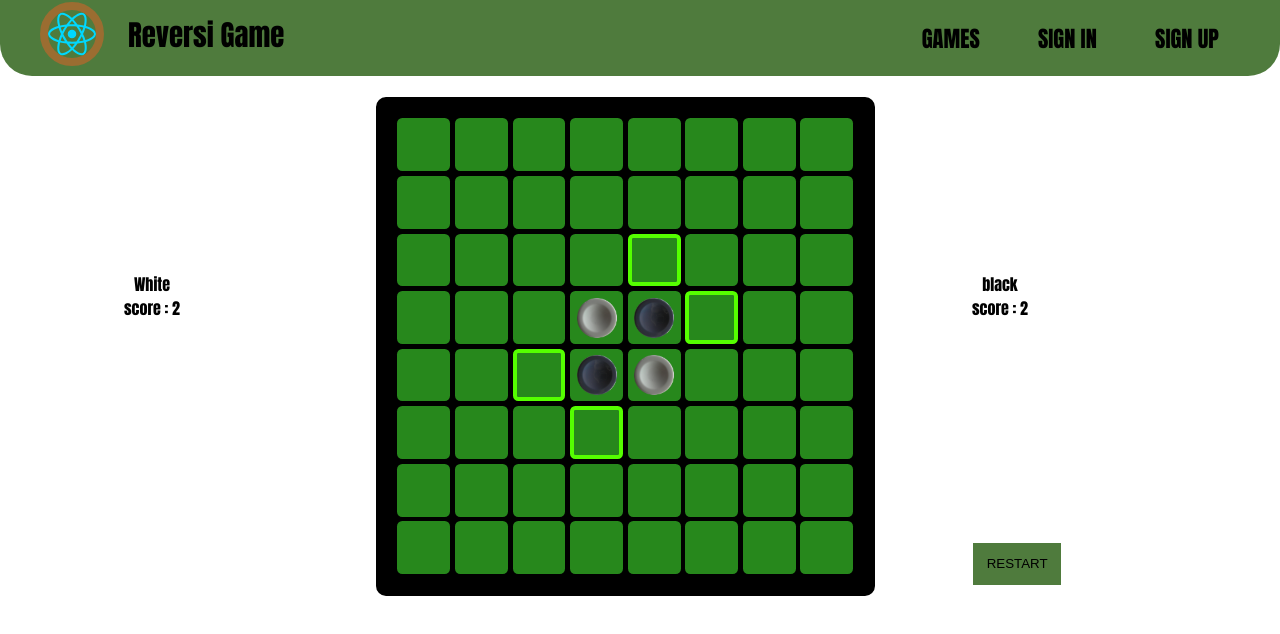
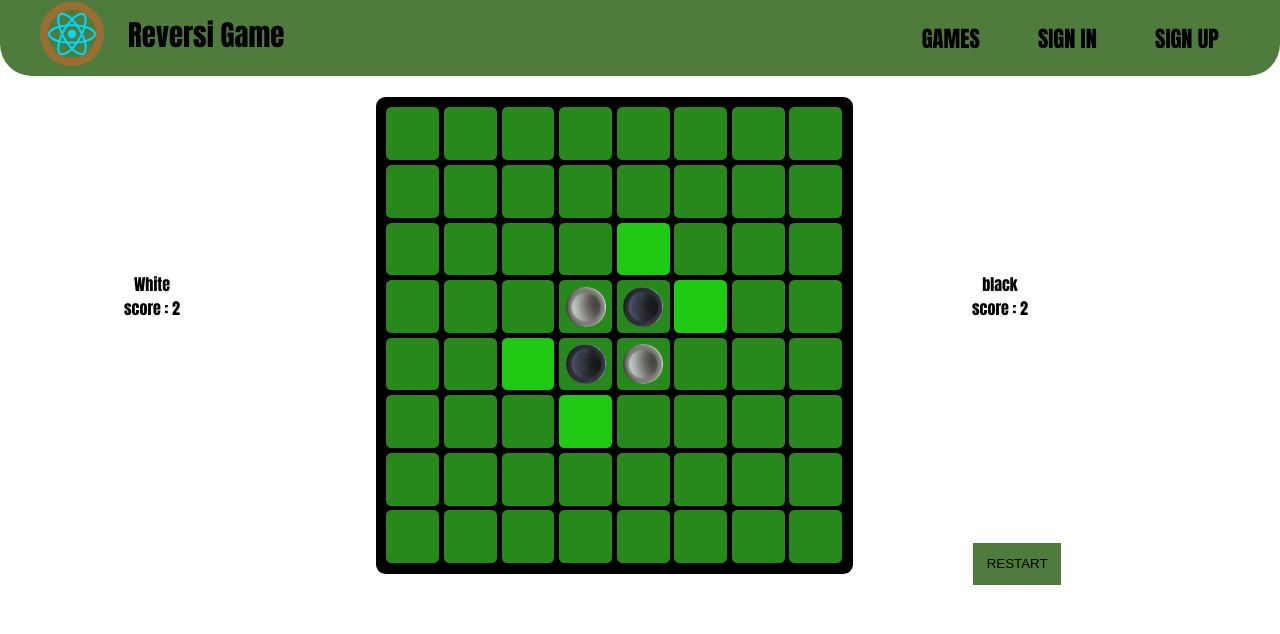
Before and after one commit to MalekBakhtoo/react-reversi, a React (Vite) app in the folder reversi-game/: page / in a window 1280 px wide. Shown: the top 634 px of the page. Built offline with nearby package versions, Linux system fonts and the light colour scheme.

Commit message:
some little change

```diff
--- a/reversi-game/src/index.css
+++ b/reversi-game/src/index.css
@@ -33,7 +33,7 @@ body {
   margin-top: 0.3rem;
   flex-direction: row;
   background-color: black;
-  border: 1.2em solid black;
+  border: 0.5em solid black;
   border-radius: 2%;
   /* box-shadow: 0.5em 0.5em 0.5em rgb(63, 63, 63), */
   /* -0.5em -0.3em 0.5em rgb(0, 0, 0) */
@@ -45,17 +45,18 @@ body {
 }
 
 .sugust {
-  box-sizing: border-box;
+  /* box-sizing: border-box;
   -moz-box-sizing: border-box;
   -webkit-box-sizing: border-box;
-  border: 0.3rem solid rgb(85, 255, 0);
+  border: 0.3rem solid rgb(111, 36, 161); */
+  background-color: rgb(32, 202, 20);
 }
 
 .block {
   width: 2.5rem;
   height: 2.5rem;
   display: block;
-  margin-left: 0.4rem;
+  margin: 0.4rem;
 
 
 }
```
Also changed, not shown: 1 other file (tests, documents, lock files or other folders).
